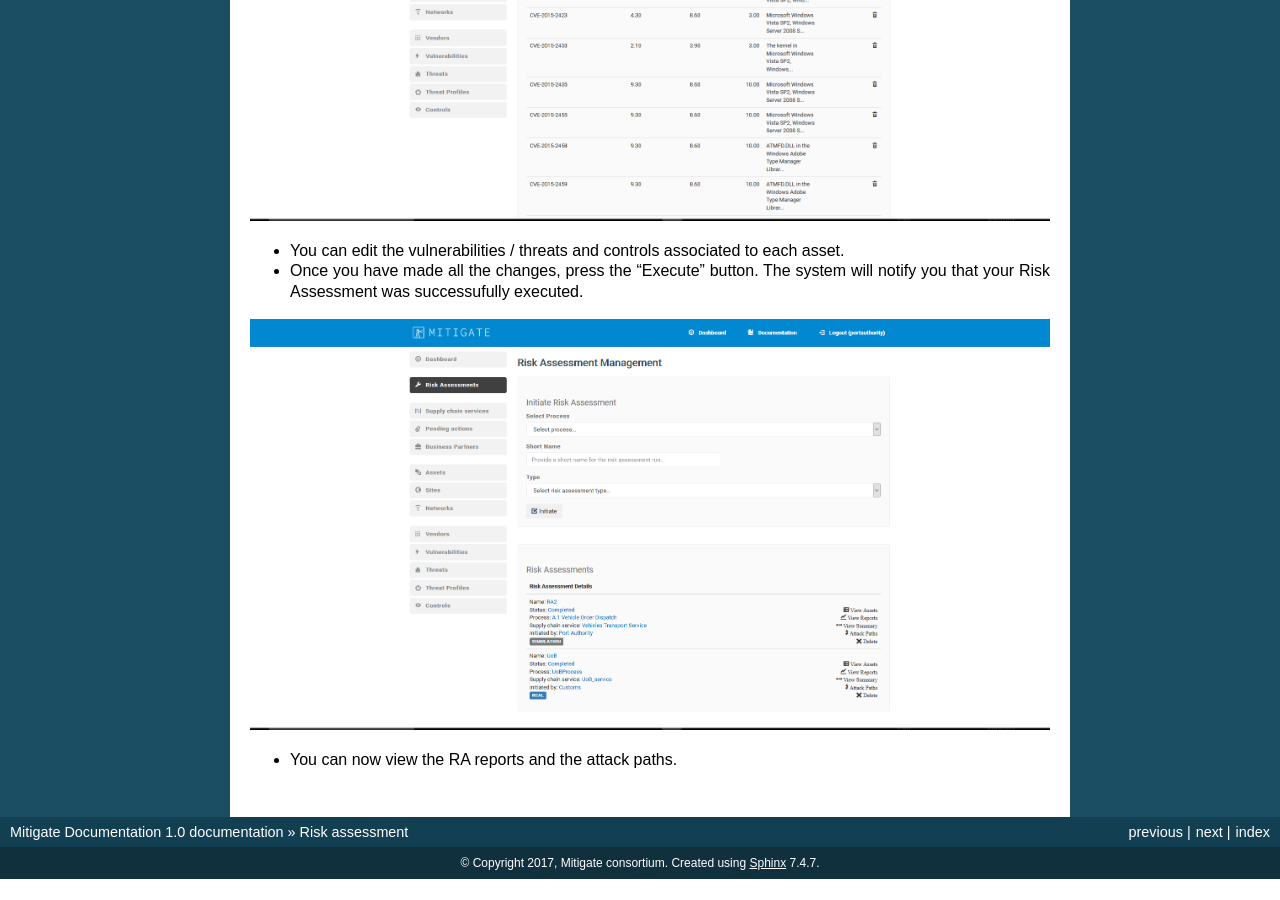
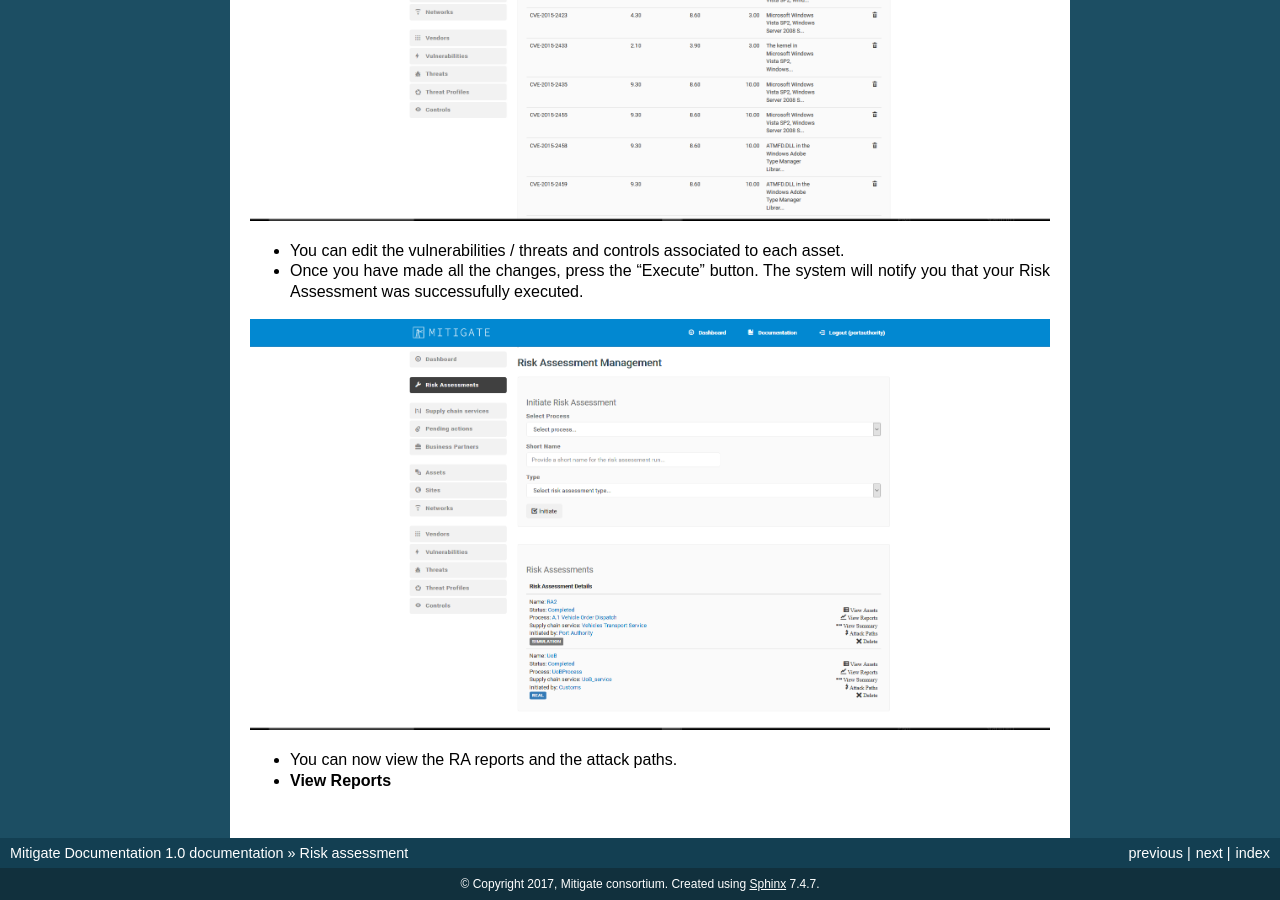
Before and after one commit to singularlogic/mitigate-documentation, a Sphinx documentation site: the page built from docs/pd_risk_ass.rst, in a window 1280 px wide and 900 px high, scrolled down 1468 px. Built offline with Sphinx 7.4.7, drawn with Linux system fonts in a browser that asks for light colours; before the commit the page ends 2347 px from its top, so only the background shows below that.

Commit message:
Update pd_risk_ass.rst

```diff
--- a/docs/pd_risk_ass.rst
+++ b/docs/pd_risk_ass.rst
@@ -35,3 +35,5 @@ Initiate a Risk Assessment
 .. image:: assets/ra4.png
 
 - You can now view the RA reports and the attack paths.
+
+- **View Reports**
```
